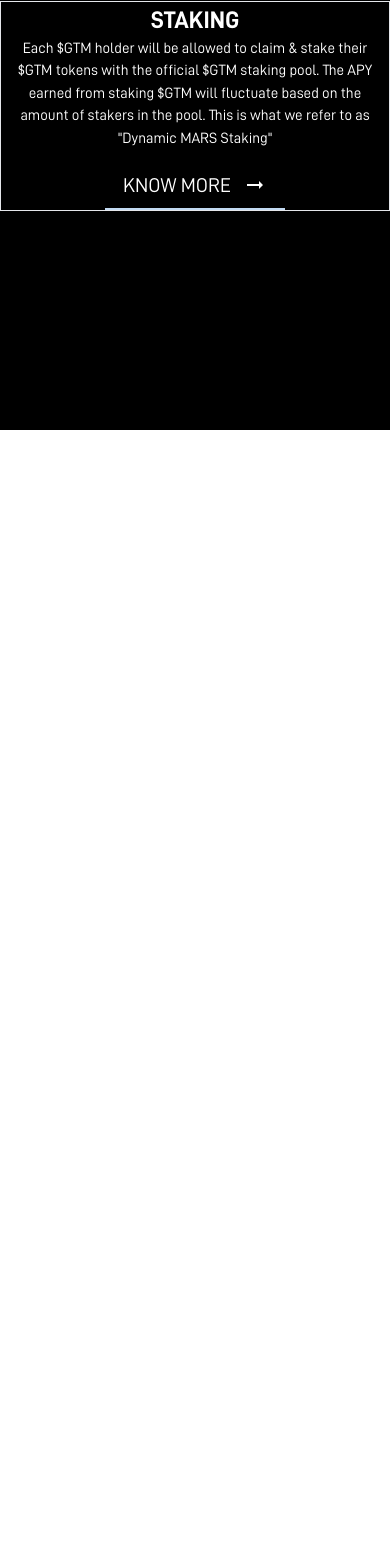
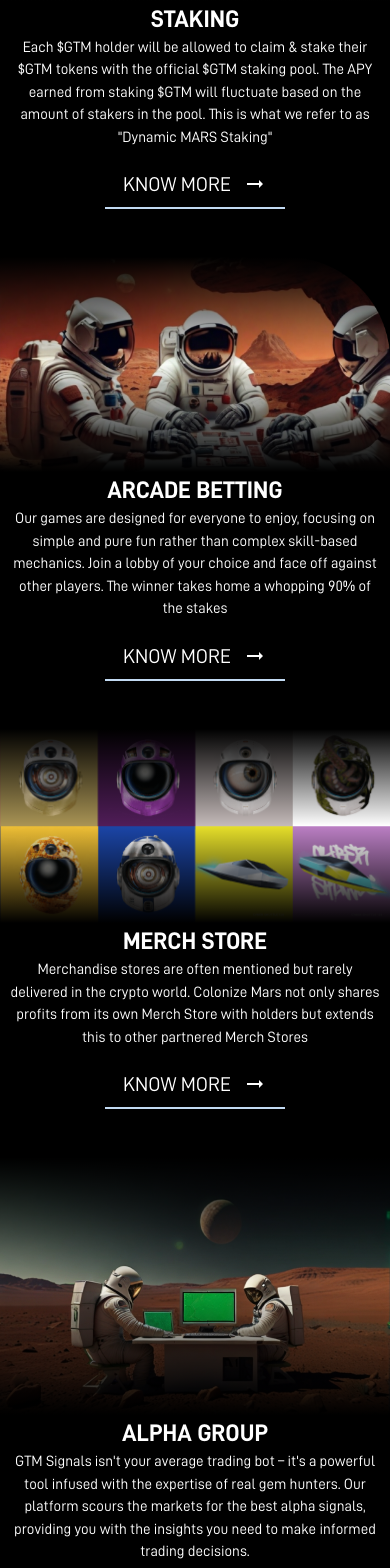
Before and after one commit to labsfeelgood/GTM-wesbite, a React (Vite) app: page /utility in a window 390 px wide. Shown: the part 414-1982 px from the top of the page. Before the commit the page ends 844 px from the top, so only its background shows below. Built offline with nearby package versions, Linux system fonts and the light colour scheme; a web font is replaced by a local one.

Commit message:
utility page

```diff
--- a/src/App.tsx
+++ b/src/App.tsx
@@ -6,6 +6,7 @@ import Utility from "./pages/Utility";
 import Staking from "./pages/Staking";
 import AlphaGroup from "./pages/AlphaGroup";
 import Roadmap from "./pages/Roadmap";
+import Passengers from "./pages/Passengers";
 
 function App() {
 
@@ -15,6 +16,7 @@ function App() {
       <Route path="/" element={<Landing/>}/>
       <Route path="/vision" element={<Vision/>}/>
       <Route path="/roadmap" element={<Roadmap/>}/>
+      <Route path="/passengers" element={<Passengers/>}/>
       <Route path="/utility" element={<Utility/>}/>
       <Route path="/utility/arcade" element={<Arcade/>}/>
       <Route path="/utility/staking" element={<Staking/>}/>
--- /dev/null
+++ b/src/pages/Passengers.tsx
@@ -0,0 +1,9 @@
+import React from 'react'
+
+const Passengers = () => {
+  return (
+    <div>Passengers</div>
+  )
+}
+
+export default Passengers
--- a/src/pages/Utility.tsx
+++ b/src/pages/Utility.tsx
@@ -9,14 +9,18 @@ import { Link, useLocation } from "react-router-dom";
 import logo4 from "../assets/vision/gateway to MARS.png";
 import ArrowRightAltIcon from "@mui/icons-material/ArrowRightAlt";
 import currentNavIcon from "../assets/utility/current_nav.png";
-// import main2 from "../assets/utility/2.png";
+import main2 from "../assets/utility/2.png";
+import main3 from "../assets/utility/3(1).png";
+import main4 from "../assets/utility/alphagroup.png";
+import main5 from "../assets/utility/moonfund.png";
 // import frame2 from "../assets/utility/frame2.png";
+
 // import main3 from "../assets/utility/3(1).png";
 const Utility = () => {
   return (
     <div className=" bg-[#000000] min-h-screen max-w-full flex flex-col gap-20 ">
       <Navbar />
-      <div>
+      <div className=" flex flex-col gap-12 sm:gap-20 lg:gap-40">
         <div className=" flex flex-col lg:flex-row-reverse lg:items-center xl:gap-[100px] lg:gap-[50px]">
           <div className="relative">
             <img
@@ -25,7 +29,7 @@ const Utility = () => {
             />
             <div className="absolute inset-0 bg-gradient-to-b from-black via-transparent to-black lg:bg-gradient-to-r lg:from-black lg:via-transparent lg:to-transparent" />
           </div>
-          <div className=" xl:w-1/2 xl:pl-20 lg:p-8 lg:w-1/2 flex flex-col xl:gap-3 border">
+          <div className=" xl:w-1/2 xl:pl-20 lg:p-8 lg:w-1/2 flex flex-col xl:gap-3 ">
             <h3 className=" text-white font-d-din-bold text-[24px] md:text-[30px] lg:text-[40px] uppercase text-center lg:text-left">
               staking
             </h3>
@@ -48,12 +52,142 @@ const Utility = () => {
             </div>
           </div>
         </div>
+        {/* ------------------------------------------------------- */}
+        <div className=" flex flex-col lg:flex-row lg:items-center xl:gap-[100px] lg:gap-[50px]">
+          <div className="relative">
+            <img
+              src={main2}
+              className=" w-full xl:w-[950px] xl:h-[600px] lg:w-[600px] lg:h-[400px]"
+            />
+            <div className="absolute inset-0 bg-gradient-to-b from-black via-transparent to-black lg:bg-gradient-to-r lg:from-black lg:via-transparent lg:to-transparent lg:hidden" />
+          </div>
+          <div className=" xl:w-1/2 xl:pl-20 lg:p-8 lg:w-1/2 flex flex-col xl:gap-3 ">
+            <h3 className=" text-white font-d-din-bold text-[24px] md:text-[30px] lg:text-[40px] uppercase text-center lg:text-left">
+              arcade betting
+            </h3>
+            <p className=" text-white font-d-din-regular text-[15px] text-center md:text-[20px] sm:text-[16px] lg:text-[25px] pl-2 pr-2 lg:text-left lg:pr-0 lg:pl-0">
+              Our games are designed for everyone to enjoy, focusing on simple
+              and pure fun rather than complex skill-based mechanics. Join a
+              lobby of your choice and face off against other players. The
+              winner takes home a whopping 90% of the stakes
+            </p>
+            <div className=" flex flex-col gap-2">
+              <div className=" flex gap-3 items-center mt-5 justify-center  lg:justify-normal">
+                <Link to="/utility/arcade">
+                  <h3 className=" text-white font-d-din-regular uppercase text-[20px] md:text-[25px] lg-text-[30px]">
+                    KNOW MORE
+                  </h3>
+                </Link>
+                <ArrowRightAltIcon className=" text-white" />
+              </div>
+              <div className=" bg-[#C2DAF2] w-[180px] h-[2px] mx-auto lg:mx-0" />
+            </div>
+          </div>
+        </div>
+        {/* ------------------------------------------------------------------------------- */}
+        <div className=" flex flex-col lg:flex-row-reverse lg:items-center xl:gap-[100px] lg:gap-[50px]">
+          <div className="relative">
+            <img
+              src={main3}
+              className=" w-full xl:w-[950px] xl:h-[600px] lg:w-[600px] lg:h-[400px]"
+            />
+            <div className="absolute inset-0 bg-gradient-to-b from-black via-transparent to-black lg:bg-gradient-to-r lg:from-black lg:via-transparent lg:to-transparent" />
+          </div>
+          <div className=" xl:w-1/2 xl:pl-20 lg:p-8 lg:w-1/2 flex flex-col xl:gap-3 ">
+            <h3 className=" text-white font-d-din-bold text-[24px] md:text-[30px] lg:text-[40px] uppercase text-center lg:text-left">
+              MERCH STORE
+            </h3>
+            <p className=" text-white font-d-din-regular text-[15px] text-center md:text-[20px] sm:text-[16px] lg:text-[25px] pl-2 pr-2 lg:text-left lg:pr-0 lg:pl-0">
+              Merchandise stores are often mentioned but rarely delivered in the
+              crypto world. Colonize Mars not only shares profits from its own
+              Merch Store with holders but extends this to other partnered Merch
+              Stores
+            </p>
+            <div className=" flex flex-col gap-2">
+              <div className=" flex gap-3 items-center mt-5 justify-center  lg:justify-normal">
+                <Link to="/utility/staking">
+                  <h3 className=" text-white font-d-din-regular uppercase text-[20px] md:text-[25px] lg-text-[30px]">
+                    KNOW MORE
+                  </h3>
+                </Link>
+                <ArrowRightAltIcon className=" text-white" />
+              </div>
+              <div className=" bg-[#C2DAF2] w-[180px] h-[2px] mx-auto lg:mx-0" />
+            </div>
+          </div>
+        </div>
+        {/* ----------------------------------------------------------------------------------------- */}
+        <div className=" flex flex-col lg:flex-row lg:items-center xl:gap-[100px] lg:gap-[50px]">
+          <div className="relative">
+            <img
+              src={main4}
+              className=" w-full xl:w-[950px] xl:h-[600px] lg:w-[600px] lg:h-[400px]"
+            />
+            <div className="absolute inset-0 bg-gradient-to-b from-black via-transparent to-black lg:bg-gradient-to-l lg:from-black lg:via-transparent lg:to-transparent" />
+          </div>
+          <div className=" xl:w-1/2 xl:pl-20 lg:p-8 lg:w-1/2 flex flex-col xl:gap-3 ">
+            <h3 className=" text-white font-d-din-bold text-[24px] md:text-[30px] lg:text-[40px] uppercase text-center lg:text-left">
+              alpha group
+            </h3>
+            <p className=" text-white font-d-din-regular text-[15px] text-center md:text-[20px] sm:text-[16px] lg:text-[25px] pl-2 pr-2 lg:text-left lg:pr-0 lg:pl-0">
+              GTM Signals isn't your average trading bot – it's a powerful tool
+              infused with the expertise of real gem hunters. Our platform
+              scours the markets for the best alpha signals, providing you with
+              the insights you need to make informed trading decisions.
+            </p>
+            <div className=" flex flex-col gap-2">
+              <div className=" flex gap-3 items-center mt-5 justify-center  lg:justify-normal">
+                <Link to="/utility/alphagroup">
+                  <h3 className=" text-white font-d-din-regular uppercase text-[20px] md:text-[25px] lg-text-[30px]">
+                    KNOW MORE
+                  </h3>
+                </Link>
+                <ArrowRightAltIcon className=" text-white" />
+              </div>
+              <div className=" bg-[#C2DAF2] w-[180px] h-[2px] mx-auto lg:mx-0" />
+            </div>
+          </div>
+        </div>
+        {/* ---------------------------------------------------- */}
+        <div className=" flex flex-col lg:flex-row-reverse lg:items-center xl:gap-[100px] lg:gap-[50px]">
+          <div className="relative">
+            <img
+              src={main5}
+              className=" w-full xl:w-[950px] xl:h-[600px] lg:w-[600px] lg:h-[400px]"
+            />
+            <div className="absolute inset-0 bg-gradient-to-b from-black via-transparent to-black lg:bg-gradient-to-r lg:from-black lg:via-transparent lg:to-transparent" />
+          </div>
+          <div className=" xl:w-1/2 xl:pl-20 lg:p-8 lg:w-1/2 flex flex-col xl:gap-3 ">
+            <h3 className=" text-white font-d-din-bold text-[24px] md:text-[30px] lg:text-[40px] uppercase text-center lg:text-left">
+              moon fund
+            </h3>
+            <p className=" text-white font-d-din-regular text-[15px] text-center md:text-[20px] sm:text-[16px] lg:text-[25px] pl-2 pr-2 lg:text-left lg:pr-0 lg:pl-0">
+              Within every buy and sell, 2% is allocated to MoonFund,
+              strategically dedicated to fostering partnerships and elevating
+              our cosmic presence through marketing endeavors. Every
+              contribution to MoonFund serves the interests of its holders,
+              enhancing the lunar experience.
+            </p>
+            <div className=" flex flex-col gap-2">
+              <div className=" flex gap-3 items-center mt-5 justify-center  lg:justify-normal">
+                <Link to="/utility/staking">
+                  <h3 className=" text-white font-d-din-regular uppercase text-[20px] md:text-[25px] lg-text-[30px]">
+                    KNOW MORE
+                  </h3>
+                </Link>
+                <ArrowRightAltIcon className=" text-white" />
+              </div>
+              <div className=" bg-[#C2DAF2] w-[180px] h-[2px] mx-auto lg:mx-0" />
+            </div>
+          </div>
+        </div>
       </div>
     </div>
   );
 };
 
 export default Utility;
+
 const Navbar = () => {
   const [isOpen, setIsOpen] = useState(false);
   const location = useLocation();
@@ -194,7 +328,7 @@ const Navbar = () => {
           </div>
         </div>
       ) : (
-        <div className=" flex items-center justify-between p-5 pt-8 lg:hidden">
+        <div className=" flex items-center justify-between p-5 pt-8 xl:hidden">
           <div className=" flex items-center gap-3 ">
             <img
               src={logo1}
@@ -210,7 +344,7 @@ const Navbar = () => {
           </button>
         </div>
       )}
-      <div className=" hidden lg:block">
+      <div className=" hidden xl:block">
         <div className=" flex items-center pt-16">
           <div className=" mx-auto flex items-center gap-[100px] pr-8 pl-8 lg:gap-[100px] md:gap-[100px]">
             <div className=" flex flex-col items-center relative w-[150px] ">
@@ -226,7 +360,6 @@ const Navbar = () => {
                   className=" absolute top-6 w-[130px] z-10"
                 />
               )}
-
             </div>
 
             <div className=" flex flex-col items-center relative w-[150px] ">
```
Also changed, not shown: src/components/landing/BuyGTM.tsx (+17 -8 lines), src/assets/landing/buy1.png, src/assets/utility/moonfund.png (added). Lines whose indentation alone changed are shown as unchanged.
